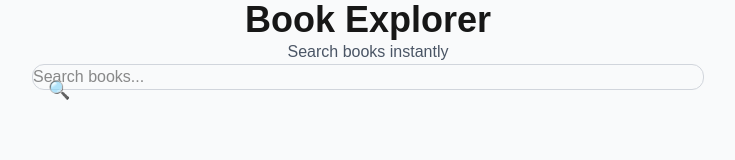
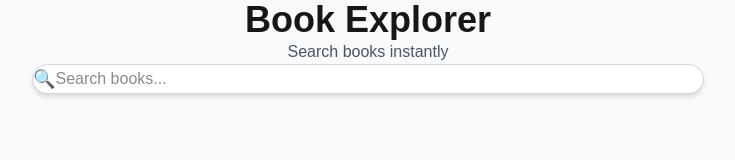
Before and after one commit to fedo-code/polashgohain-1851-FE, a Next.js app in the folder book-search-app/: page / in a window 1280 px wide. Shown: the top 160 px of the page, without its empty margins (272-1007 px from the left). Built offline with nearby package versions, Linux system fonts and the light colour scheme.

Commit message:
feat: Book Search UI with enhanced design and improved layout

```diff
--- a/book-search-app/app/page.tsx
+++ b/book-search-app/app/page.tsx
@@ -15,7 +15,7 @@ export default function BookExplorer() {
   const [query, setQuery] = useState("");
   const [loading, setLoading] = useState(false);
 
-  // Fetch books from API
+  // Fetch books
   const fetchBooks = async (searchText: string) => {
     if (!searchText.trim()) {
       setAllBooks([]);
@@ -42,7 +42,7 @@ export default function BookExplorer() {
     }
   };
 
-  // Handle search and filter
+  // Handle Search
   const handleSearch = (value: string) => {
     setQuery(value);
 
@@ -52,16 +52,15 @@ export default function BookExplorer() {
       return;
     }
 
-    // First search - fetch from API
     if (allBooks.length === 0) {
       fetchBooks(value);
-    } else {
-      // Subsequent typing - filter existing results
+      return;
+    }
+
     const filtered = allBooks.filter((book: Book) =>
       book.title.toLowerCase().includes(value.toLowerCase())
     );
     setFilteredBooks(filtered);
-    }
   };
 
   return (
@@ -70,19 +69,32 @@ export default function BookExplorer() {
       <h1 className="text-4xl font-bold text-center pt-10">Book Explorer</h1>
       <p className="text-gray-600 text-center mt-2">Search books instantly</p>
 
-      {/* Search Bar Container */}
+      {/* GOOGLE-STYLE SEARCH BAR */}
       <div className="flex justify-center mt-12 px-4">
-        <div className="relative w-full max-w-2xl">
+        <div className="w-full max-w-2xl bg-white rounded-full shadow-md border border-gray-300 flex items-center focus-within:ring-2 focus-within:ring-blue-500 transition">
+
+          {/* Icon - Extreme Left */}
+          <span className="pl-5 text-gray-500 text-lg">
+            🔍
+          </span>
+
+          {/* Input */}
           <input
             type="text"
             placeholder="Search books..."
             value={query}
-            onChange={(e) => {
-              handleSearch(e.target.value);
-            }}
-            className="w-full px-5 py-3 pl-11 text-base rounded-xl border border-gray-300 focus:ring-2 focus:ring-black focus:border-black outline-none transition"
+            onChange={(e) => handleSearch(e.target.value)}
+            className="
+              flex-1 py-3 px-4 text-base
+              rounded-full
+              outline-none
+              border-none
+              bg-transparent
+              text-gray-900
+            "
           />
-          <span className="absolute left-4 top-3 text-gray-400 text-lg">🔍</span>
+
+          {/* Clear Button */}
           {query && (
             <button
               onClick={() => {
@@ -90,7 +102,7 @@ export default function BookExplorer() {
                 setAllBooks([]);
                 setFilteredBooks([]);
               }}
-              className="absolute right-4 top-3 text-gray-400 hover:text-black text-lg"
+              className="pr-5 text-gray-400 hover:text-red-500 text-xl"
             >
               ✖
             </button>
@@ -100,7 +112,7 @@ export default function BookExplorer() {
 
       {/* Result Count */}
       {query && (
-        <p className="text-center mt-4 text-gray-500">
+        <p className="text-center mt-4 text-gray-500 mb-20">
           Showing {filteredBooks.length} results for "{query}"
         </p>
       )}
@@ -112,31 +124,34 @@ export default function BookExplorer() {
         </p>
       )}
 
-      {/* Loading State */}
+      {/* Loading */}
       {loading && (
-        <p className="text-center mt-8 text-gray-500">
-          Loading...
-        </p>
+        <p className="text-center mt-8 text-gray-500">Loading...</p>
       )}
 
-      {/* Books Grid Container - Centered with equal spacing */}
-      <div className="flex justify-center px-4 mt-24">
+      {/* Books Grid */}
+      <div className="flex justify-center px-4 mt-12">
         <div className="w-full max-w-7xl">
           <div className="grid grid-cols-1 sm:grid-cols-2 md:grid-cols-3 lg:grid-cols-4 gap-8">
             {filteredBooks.map((book) => (
               <div
                 key={book.key}
-                className="bg-white rounded-2xl shadow-sm border border-gray-200 hover:shadow-lg hover:scale-105 hover:border-gray-300 transition-all duration-300 p-4 cursor-pointer"
+                className="bg-white rounded-2xl shadow-sm border border-gray-200
+                hover:shadow-lg hover:scale-105 hover:border-gray-300 transition-all
+                duration-300 p-6 cursor-pointer min-h-[180px] flex items-center justify-center"
               >
-                <h3 className="text-base font-semibold text-gray-900 mb-2 line-clamp-2">
+                <div className="w-full max-w-[220px] mx-auto">
+                  <h3 className="text-base font-semibold text-gray-900 mb-6 line-clamp-2">
                     {book.title}
                   </h3>
-                <div className="flex items-center gap-2 mb-2">
+
+                  <div className="flex items-center gap-2 mb-5">
                     <span className="text-gray-400 text-sm">👤</span>
                     <p className="text-xs text-gray-700 line-clamp-2">
                       {book.author_name?.join(", ") || "Unknown Author"}
                     </p>
                   </div>
+
                   <div className="flex items-center gap-2">
                     <span className="text-gray-400 text-sm">📅</span>
                     <p className="text-xs text-gray-600">
@@ -144,10 +159,12 @@ export default function BookExplorer() {
                     </p>
                   </div>
                 </div>
+              </div>
             ))}
           </div>
         </div>
       </div>
+
     </div>
   );
 }
```
Lines whose indentation alone changed are shown as unchanged.
